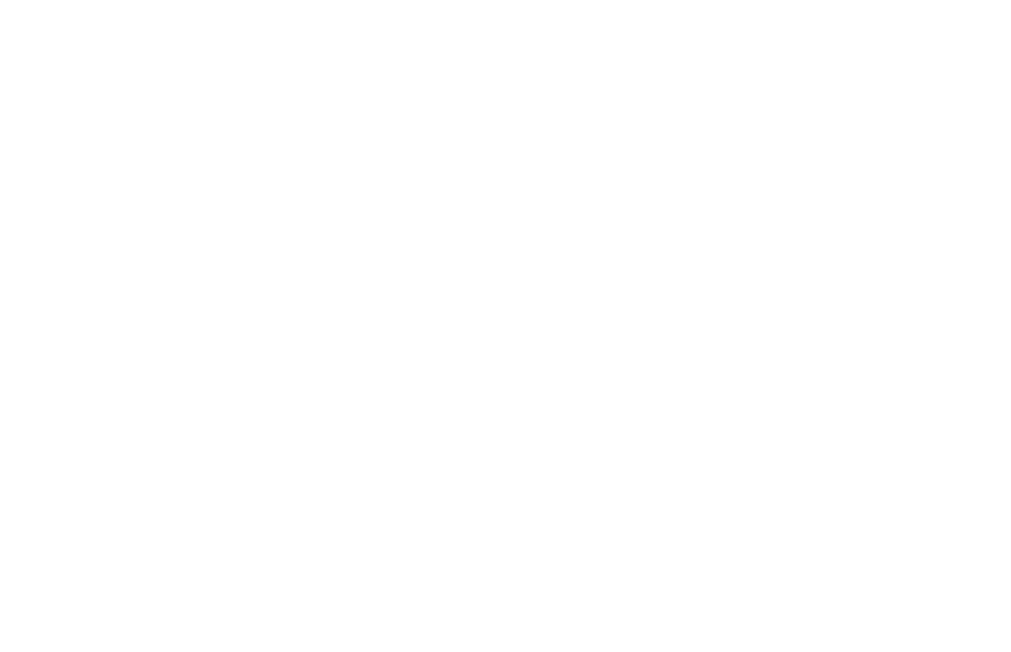
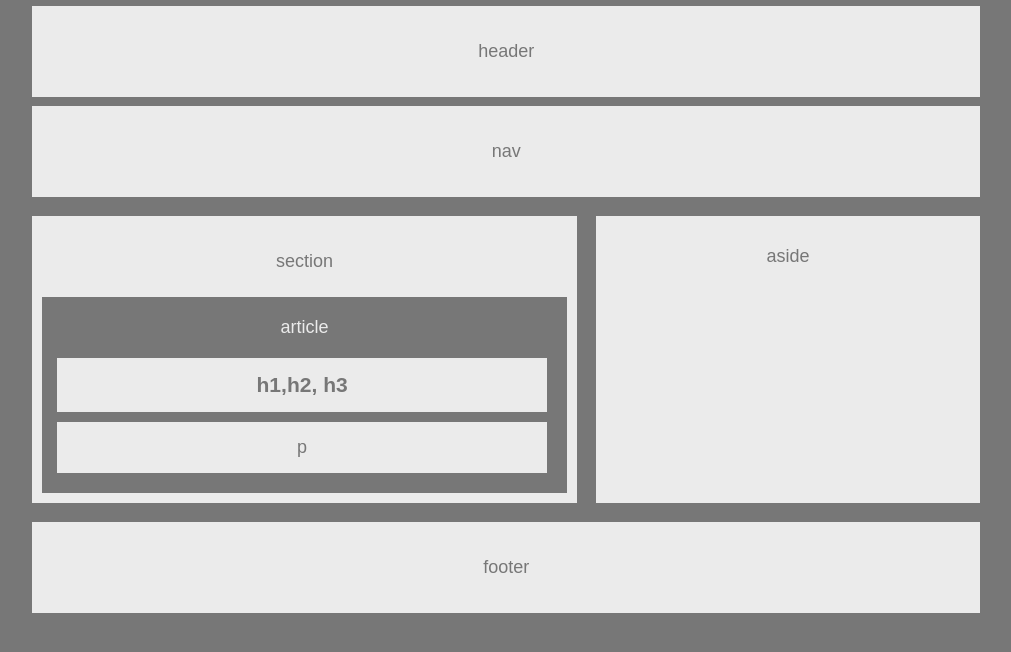
Before and after one commit to smartinez92/HW-Wireframe, a plain HTML site: page index.html in a window 1280 px wide. Shown: the whole page, without its empty margins (134-1145 px from the left). Drawn offline with Linux system fonts and the light colour scheme.

Commit message:
Final Version

```diff
--- a/index.html
+++ b/index.html
@@ -6,11 +6,63 @@
 	<html lang="en-us">
 
 		<head>
+
 			<meta charset="utf-8">
 			<title>index</title>
+			<link rel= "stylesheet" type= "text/css" href= "style.css">
+
 		</head>
 
 		<body>
 
+			<header class="header">
+
+				header
+
+			</header>
+
+
+			<nav>
+
+				nav
+
+
+			</nav>
+
+			<section>
+
+				<header> section </header>
+
+				<article>
+
+					article
+
+					<header>
+
+						<h1> h1,h2, h3 </h1>
+
+					</header>
+
+						<p> p </p>
+
+				</article>
+
+			</section>
+
+			<aside>
+
+				<header> aside </header>
+
+			</aside>
+
+			<div class= "clearfix"> </div>
+
+			<footer>
+
+				footer
+
+			</footer>
+
 		</body>
+
 	</html>
--- a/style.css
+++ b/style.css
@@ -0,0 +1,149 @@
+
+
+
+
+body{
+
+	font-family: 'Arial', 'Helvetica Neue', 'Helvetica', sans-serif;
+	color: #777;
+	background: #777;
+	width: 960px;
+	font-size: 18px;
+	margin: auto;
+}
+
+.header{
+
+	color: #777;
+	background: #ebebeb;
+	text-align: center;
+	padding: 35px;
+	border: #777;
+	border-style: solid;
+	margin: 3px;
+	width: 91.5%;
+}
+
+nav{
+
+	color: #777;
+	background: #ebebeb;
+	text-align: center;
+	padding: 35px;
+	border: #777;
+	border-style: solid;
+	margin: 3px;
+	width: 91.5%;
+
+}
+
+section{
+
+	color: #777;
+	background: #ebebeb;
+	text-align: center;
+	padding-top: 35px;
+	padding-bottom: 25px;
+	padding-right: 25px;
+	padding-left: 25px;
+	border: #777;
+	border-style: solid;
+	margin-top: 10px;
+	margin-left: 3px;
+	margin-right: 10px;
+	margin-bottom: 10px;
+	position: relative;
+	float: left;
+	width: 495px;
+
+}
+
+aside{
+
+	float: left;
+	width: 324px;
+	color: #777;
+	background: #ebebeb;
+	text-align: center;
+	padding: 30px;
+	border: #777;
+	border-style: solid;
+	margin-top: 10px;
+	margin-left: 3px;
+	margin-bottom: 10px;
+	margin-right: 3px;
+	padding-bottom: 236px;
+}
+
+article{
+
+	width: 100%;
+	padding-bottom: 15px;
+	padding-top: 20px;
+	padding-left: 15px;
+	padding-right: 15px;
+	margin-top: 5px;
+	margin-bottom: 5px;
+	margin-left: 5px;
+	margin-right: 5px;
+	color: #ebebeb;
+	background: #777;
+	position: inherit;
+	left: -20px;
+	bottom: -20px;
+
+}
+
+h1{
+
+	padding-bottom: 15px;
+	padding-top: 15px;
+	padding-left: 10px;
+	padding-right: 10px;
+	text-align: center;
+	width: 95%;
+	color: #777;
+	background: #ebebeb;
+	border: #777;
+	margin-top: 20px;
+	margin-bottom: 10px;
+	margin-right: 3px;
+	maring-left: 15px;
+}
+
+p{
+
+	padding-bottom: 15px;
+	padding-top: 15px;
+	padding-left: 10px;
+	padding-right: 10px;
+	text-align: center;
+	width: 95%;
+	color: #777;
+	background: #ebebeb;
+	border: #777;
+	margin-top: 10px;
+	margin-bottom: 5px;
+	margin-right: 3px;
+	maring-left: 15px;
+}
+
+footer{
+
+	color: #777;
+	background: #ebebeb;
+	text-align: center;
+	padding: 35px;
+	border: #777;
+	border-style: solid;
+	margin: 3px;
+	width: 91.5%;
+
+}
+
+.clearfix::after {
+
+    content: "";
+    clear: both;
+    display: table;
+}
```
